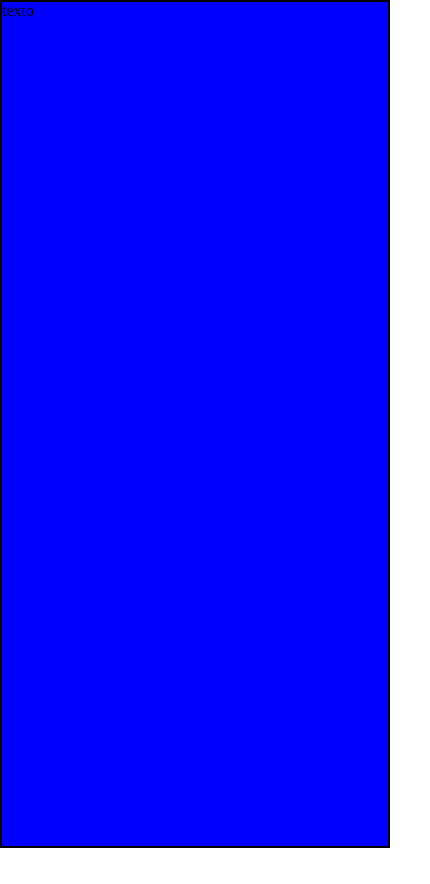
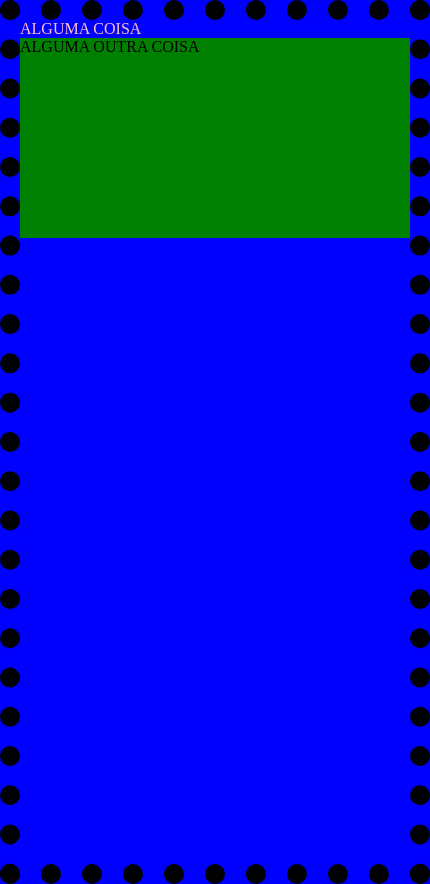
Before and after one commit to OseiasBeu/AprendizesDigitais, a plain HTML site: page aula7/arquivo.html in a window 390 px wide. Shown: the whole page, 430 px wide, since content can reach past the window. Before the commit the page ends 848 px from the top, so only its background shows below. Drawn offline with Linux system fonts and the light colour scheme.

Commit message:
Atualizar exemplos de aula

```diff
--- a/aula7/arquivo.html
+++ b/aula7/arquivo.html
@@ -4,28 +4,19 @@
     <meta charset="UTF-8">
     <meta name="viewport" content="width=device-width, initial-scale=1.0">
     <meta http-equiv="X-UA-Compatible" content="ie=edge">
+    <link rel="stylesheet" href="style2.css">
     <title>Document</title>
-    <style>
-        *{
-            margin: 0px;
-            padding: 0px;
-        }
-        div{
-            border: 2px solid black;
-            widows: 100%;
-            height: 100vh;
-        }
+</head>
 
-        @media (max-width:600px){
-            div{
-                background-color: blue;
-            }
-        }
-    </style>
-</head>
+
 <body>
+
     <div>
-        texto
+        <p>ALGUMA COISA</p>
+        <section>
+            ALGUMA OUTRA COISA
+        </section>
     </div>
+
 </body>
 </html>
--- /dev/null
+++ b/aula7/style2.css
@@ -0,0 +1,37 @@
+*{
+    margin: 0px;
+    padding: 0px;
+}
+div{
+    border: 20px dotted black;
+    width: 100%;
+    height: 100vh;
+}
+section{
+    display: none;
+}
+
+@media (max-width:600px){
+    div{
+        background-color: blue;
+    }
+    p{
+        color: pink;
+    }
+
+    section{
+        display: block;
+        width: 100%;
+        height: 200px;
+        background-color: green;
+    }
+}
+
+    @media (max-width:300px){
+        div{
+            background-color: red;
+        }
+        p{
+            color: pink;
+        }
+}
```
